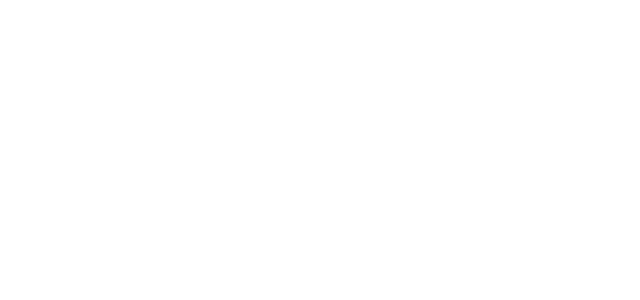
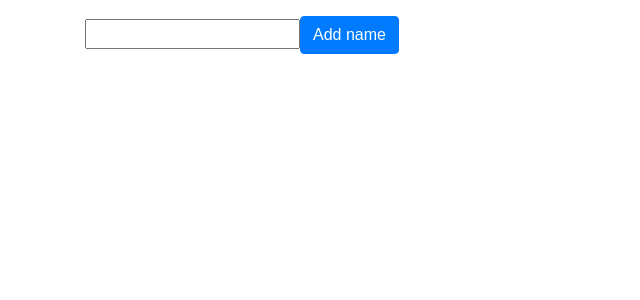
Before and after one commit to AndrewDRankin/t-t-tournament, a React (Create React App) app: page / in a window 1280 px wide. Shown: the top 300 px of the page, without its empty margins (0-640 px from the left). Built offline with nearby package versions, Linux system fonts and the light colour scheme.

Commit message:
Basic form and button 1.0

```diff
--- a/public/index.html
+++ b/public/index.html
@@ -10,6 +10,7 @@
     -->
     <link rel="manifest" href="%PUBLIC_URL%/manifest.json">
     <link rel="shortcut icon" href="%PUBLIC_URL%/favicon.ico">
+    <link rel="stylesheet" href="https://stackpath.bootstrapcdn.com/bootstrap/4.1.3/css/bootstrap.min.css">
     <!--
       Notice the use of %PUBLIC_URL% in the tags above.
       It will be replaced with the URL of the `public` folder during the build.
@@ -25,7 +26,7 @@
     <noscript>
       You need to enable JavaScript to run this app.
     </noscript>
-    <div id="root"></div>
+    <div id="root" class="container"></div>
     <!--
       This HTML file is a template.
       If you open it directly in the browser, you will see an empty page.
--- a/src/App.js
+++ b/src/App.js
@@ -1,5 +1,6 @@
 import React, { Component, Fragment } from 'react';
 import PrintName from './components/PrintName';
+import NameEntry from './components/NameEntry';
 
 
 const initial = [
@@ -26,6 +27,7 @@
                         <PrintName />
                     ))}; */}
                 </p>
+                <NameEntry />
             </Fragment>
         );
     }
--- /dev/null
+++ b/src/components/NameEntry.jsx
@@ -0,0 +1,32 @@
+import React, { Component, Fragment } from 'react';
+
+
+class NameEntry extends Component {
+    constructor(props) {
+        super(props);
+        this.state = {
+            name: "",
+        }
+        this.formInput = this.formInput.bind(this);
+    }
+    formInput(event) {
+        const name = event.target.value;
+        this.setState({
+            name: name,
+        })
+    }
+
+    render() {
+        return (
+            <Fragment>
+                <form>
+                    <input onChange={this.formInput} type="text" />
+                    <button className="btn btn-primary">Add name</button>
+                </form>
+            </Fragment>
+        )
+    }
+}
+
+
+export default NameEntry;
```
